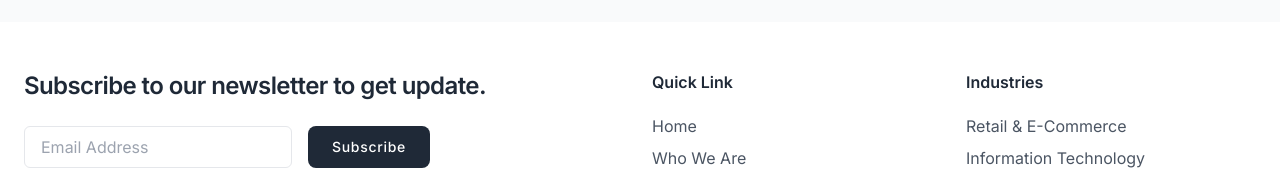
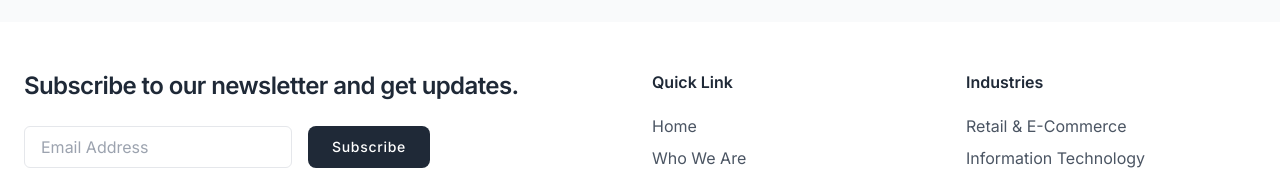
Before and after one commit to EdwinFestus/msFx.com, a Next.js app: page /blogs in a window 1280 px wide. Shown: the part 270-440 px from the top of the page. Built offline with nearby package versions, Linux system fonts and the light colour scheme; a web font is replaced by a local one.

Commit message:
footer m2

```diff
--- a/components/Footer.tsx
+++ b/components/Footer.tsx
@@ -12,7 +12,7 @@ function Footer() {
             <div className="container px-6 py-12 mx-auto">
                 <div className="grid grid-cols-1 gap-6 sm:grid-cols-2 sm:gap-y-10 lg:grid-cols-4">
                     <div className="sm:col-span-2">
-                        <h1 className="max-w-lg text-xl font-semibold tracking-tight text-gray-800 xl:text-2xl dark:text-white">Subscribe to our newsletter to get update.</h1>
+                        <h1 className="max-w-lg text-xl font-semibold tracking-tight text-gray-800 xl:text-2xl dark:text-white">Subscribe to our newsletter and get updates.</h1>
 
                         <div className="flex flex-col mx-auto mt-6 space-y-3 md:space-y-0 md:flex-row">
                             <input id="email" type="text" className="px-4 py-2 text-gray-700 bg-white border rounded-md dark:bg-gray-900 dark:text-gray-300 dark:border-gray-600 focus:border-blue-400 dark:focus:border-blue-300 focus:outline-none focus:ring focus:ring-opacity-40 focus:ring-blue-300" placeholder="Email Address" />
```
